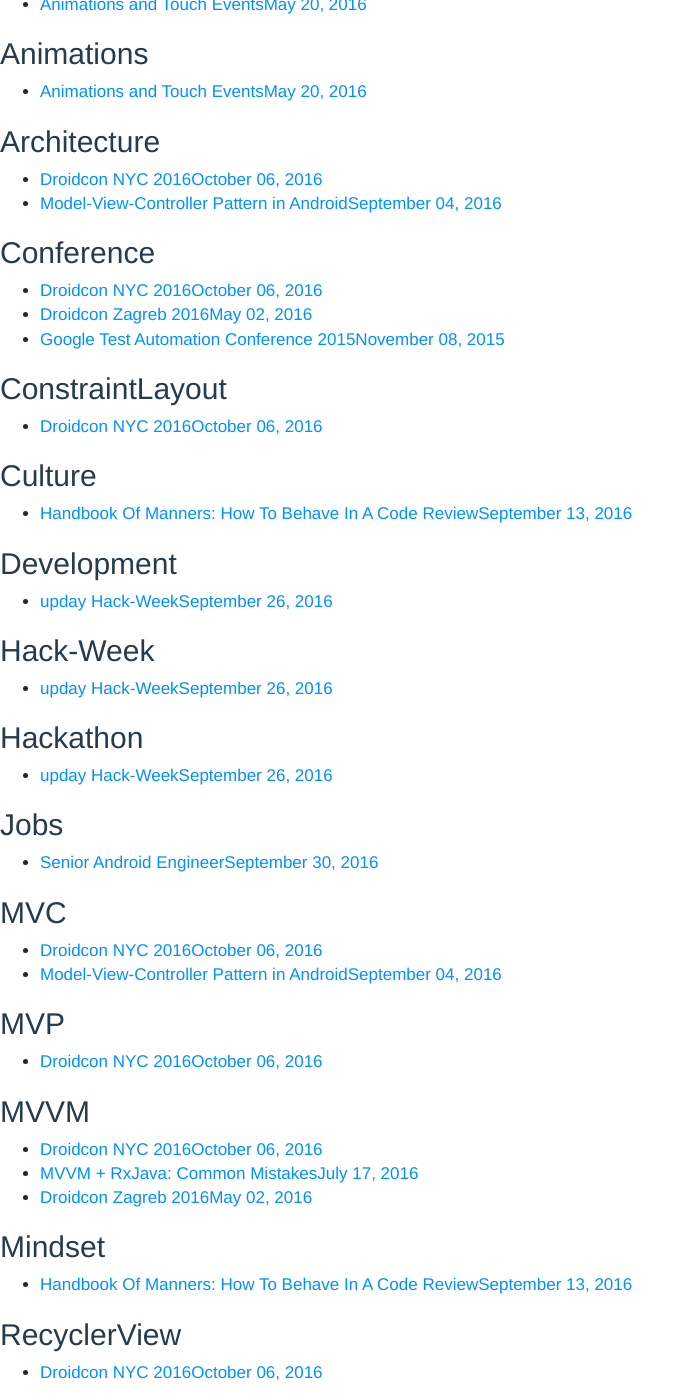
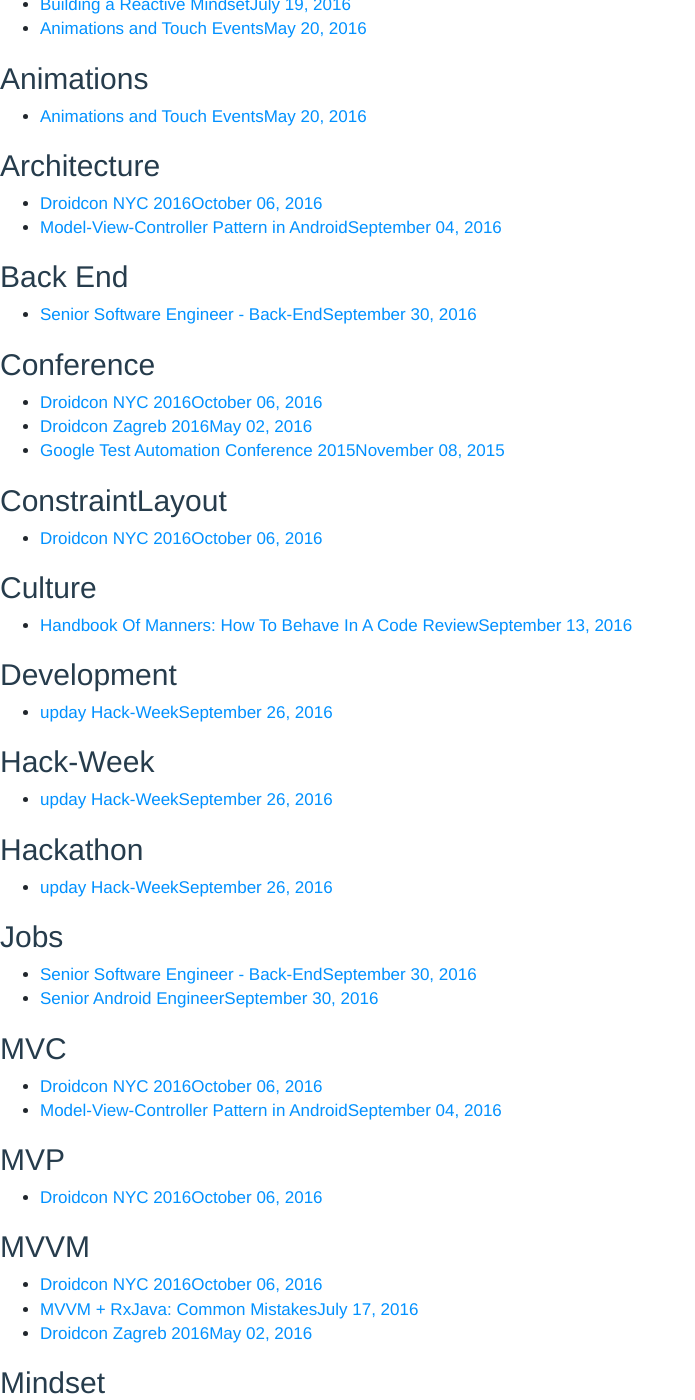
Before and after one commit to upday/upday.github.io, a Jekyll site: the page built from tags/index.md, in a window 1280 px wide and 1400 px high, scrolled down 825 px. Shown: the whole window, without its empty margins (0-695 px from the left). Built offline with Jekyll 4.4.1, drawn with Linux system fonts in a browser that asks for light colours; nearby versions of some CDN libraries; some web fonts are replaced; comment, search, counter and statistics services are not loaded; some of the changed lines change nothing that is shown; some of the changed text lies outside the part shown.

Commit message:
add be desc and fix layout

```diff
--- /dev/null
+++ b/_posts/jobs/2016-09-30-be.md
@@ -0,0 +1,42 @@
+---
+layout: static
+title: "Senior Software Engineer - Back-End"
+description: We want you!
+modified:
+categories: jobs
+excerpt: We are looking for a Senior Software Engineer.
+tags: [Jobs, Back End, Senior]
+date: 2016-09-30T10:39:55-04:00
+---
+## About the Role
+You are a Software Engineer by heart. You have clean code for breakfast, you domain drive to work, then you continuously integrate and release by lunchtime. In the afternoon you get up-to-date with the latest technologies and before leaving, you improve the monitoring, add a circuit-breaker or do whatever is necessary to have a monkey-proof system you are proud of. You go to bed with the DoD under your pillow and dream of load tests with a smile on your face.
+**Responsibilities:**
+
+* You strive to create both top-quality code and a great product
+* You see problems yourself and take ownership in solving them.
+* You and your team are responsible for the entire software development lifecycle from planning to coding to maintenance.
+
+**Qualifications and skillset:**
+
+* BA/BS in Computer Science or equivalent practical experience.
+* Java, Spring, Spring-Boot
+* Persistence Technologies (SQL, NoSQL)
+* Test Driven Development (TDD)
+* Monitoring and maintenance of systems
+
+**Experience in any of the below would be a plus:**
+
+* Microservices, Spring-Cloud
+* Continuous Integration/Continuous Delivery
+* AWS
+
+**Your profile:**
+
+* You are a team player with experience working in an agile environment.
+* You are keen to develop your skills, and those of your team.
+* You have an interesting hobby such as brewing beer or space travel.
+
+
+We expect that development is not new to you and will ask you to show us your skills by taking part in a test to demonstrate your expertise.
+
+You may be young or you may be a veteran in the software development world. This is not important to us, but remember this is senior position and the bar is set high.
```
Also changed, not shown: jobs/index.md (+1 -1 lines).
